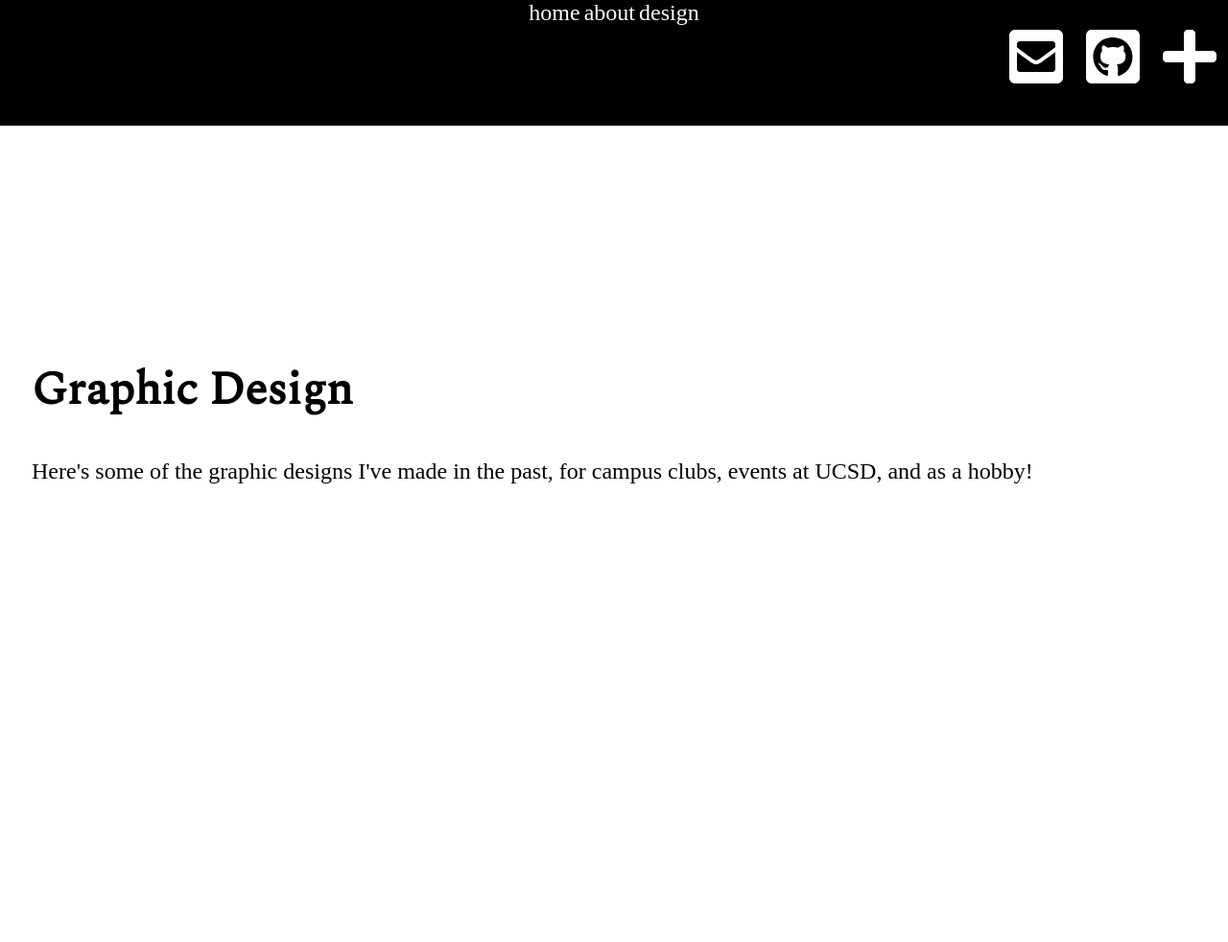
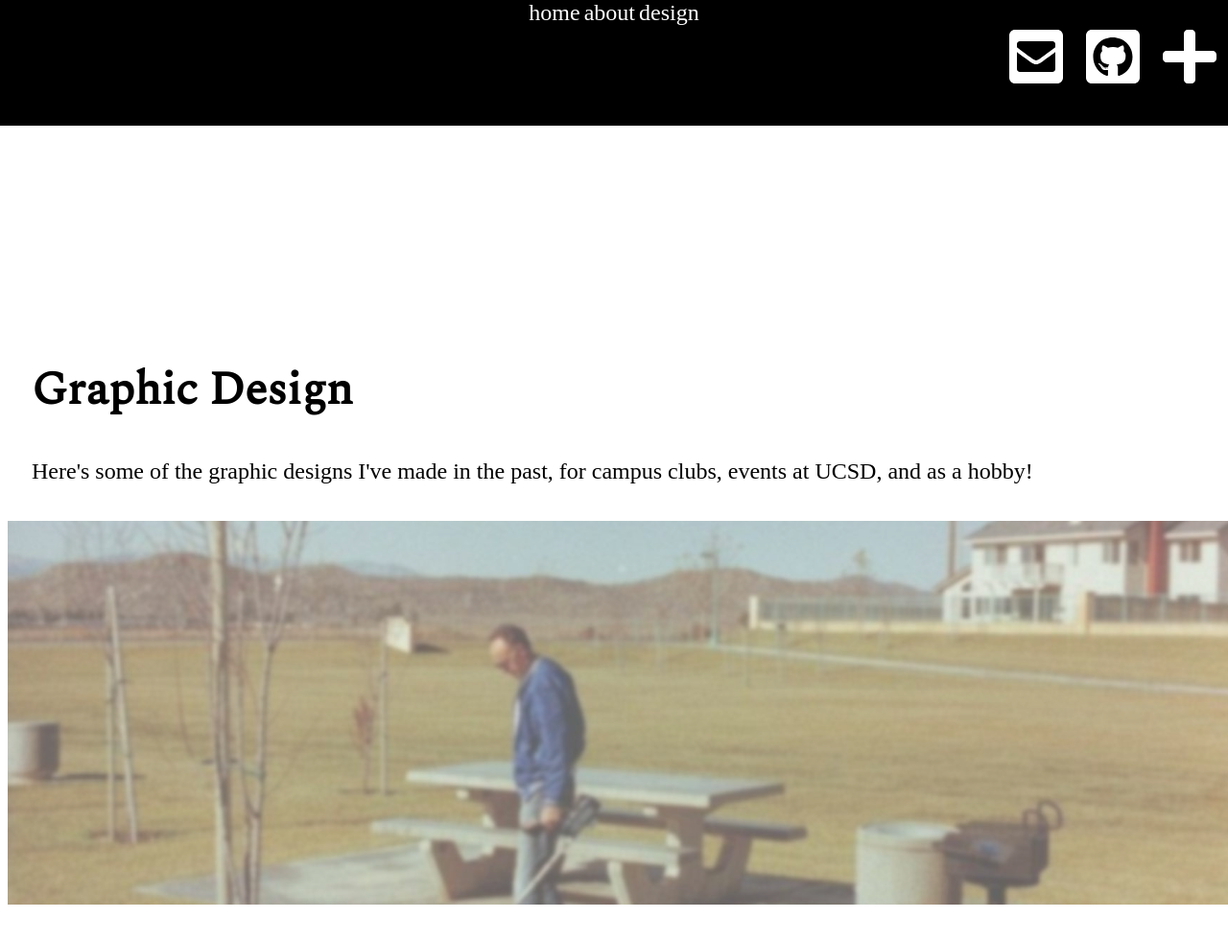
Before and after one commit to caIcutec/caIcutec.github.io, a Jekyll site: the page built from design/index.html, in a window 1280 px wide and 1308 px high. Shown: the top 982 px of the window at 96% size. Built offline with Jekyll 4.4.1, drawn with Linux system fonts in a browser that asks for light colours; nearby versions of some CDN libraries.

Commit message:
Update main.css
typo

```diff
--- a/css/main.css
+++ b/css/main.css
@@ -85,12 +85,12 @@ p {
 
 }
 .bgimg-1 {
-  background-image: url("../img/bg_para_1.jpg");
+  background-image: url("../imgs/bg_para_1.jpg");
   min-height: 100%;
 }
 
 .bgimg-2 {
-  background-image: url("../img/bg_para_2.jpg");
+  background-image: url("../imgs/bg_para_2.jpg");
   min-height: 400px;
 }
 
```
